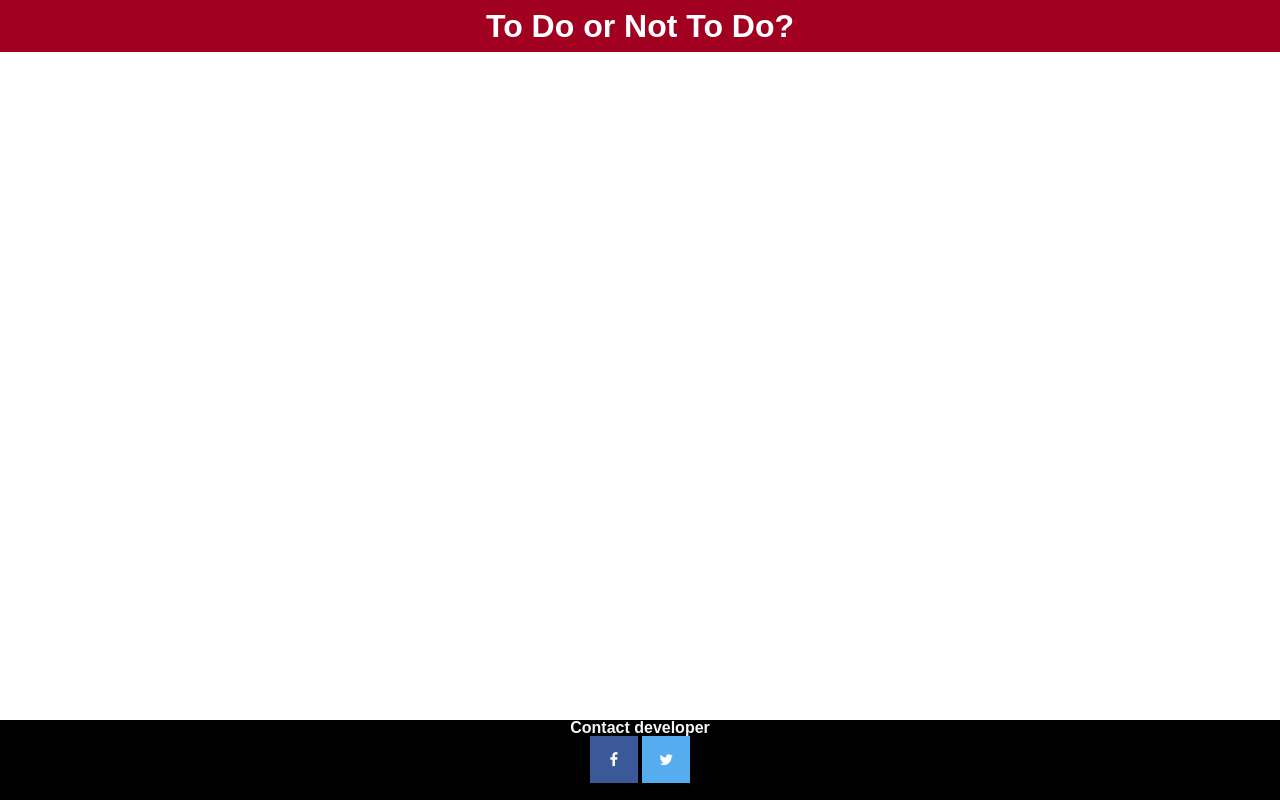
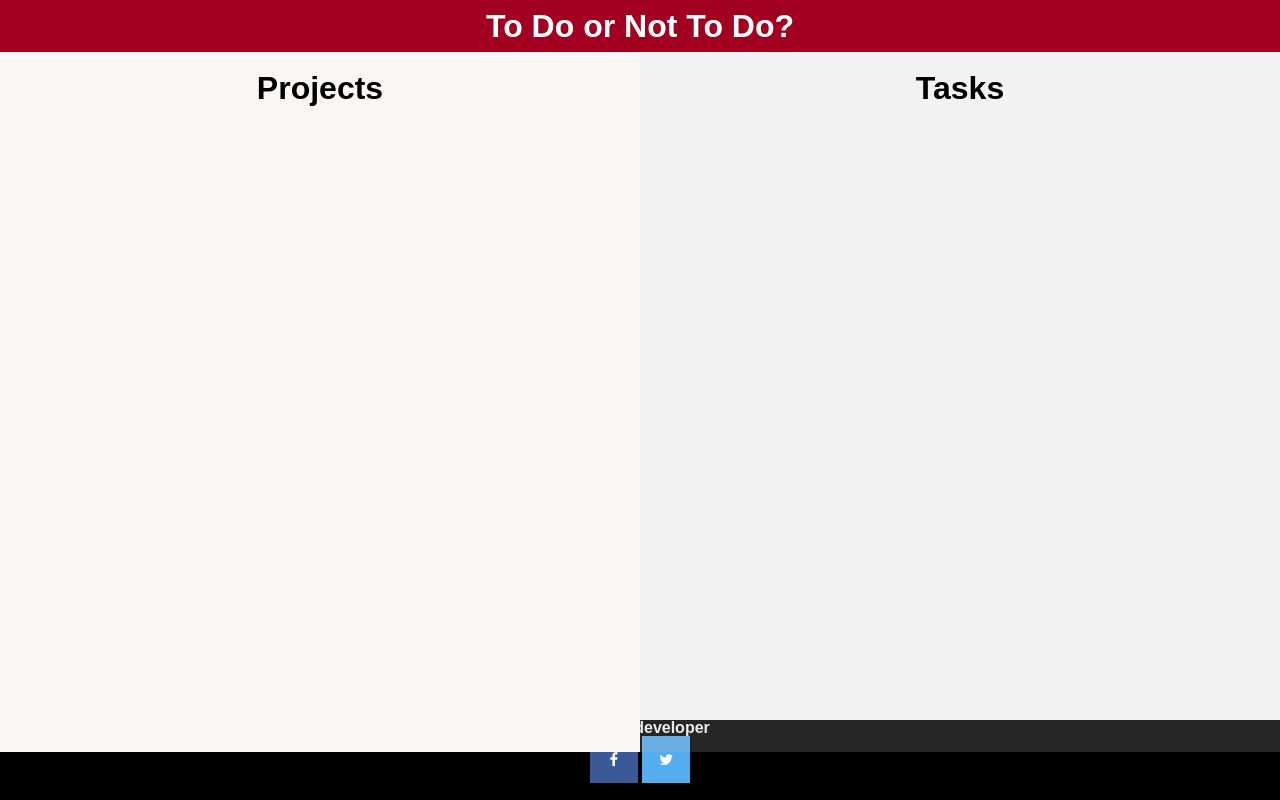
Before and after one commit to AlexKaryasov/odin-todo-project, a website built with webpack: page dist/index.html in a window 1280 px wide. Built offline with nearby package versions, Linux system fonts and the light colour scheme.

Commit message:
Added some static content for todo app

```diff
--- a/dist/assets/styles/styles.css
+++ b/dist/assets/styles/styles.css
@@ -11,6 +11,33 @@ header {
     font-weight: bold;
     top: 0px;
     padding: 10px;
+}
+
+
+/* Split the screen in half */
+
+.split {
+    height: 85%;
+    width: 50%;
+    position: fixed;
+    z-index: 1;
+    padding-top: 20px;
+}
+
+.split h2 {
+    font-size: 2em;
+    font-weight: bolder;
+    text-align: center;
+}
+
+.left {
+    left: 0;
+    background-color: #f9f6f3;
+}
+
+.right {
+    right: 0;
+    background-color: rgba(190, 190, 190, 0.2);
 }
 
 footer {
--- a/dist/index.html
+++ b/dist/index.html
@@ -14,13 +14,24 @@
     <header>
         <p>To Do or Not To Do?</p>
     </header>
-    <script src='main.js'></script>
+    <div class="split left">
+        <div>
+            <h2>Projects</h2>
+        </div>
+    </div>
 
+    <div class="split right">
+        <div class="centered">
+            <h2>Tasks</h2>
+        </div>
+    </div>
     <footer>
         <h3>Contact developer</h3>
         <a href="https://www.facebook.com/aleksandr.karasov" class="fa fa-facebook"></a>
         <a href="https://twitter.com/AKaryasov" class="fa fa-twitter"></a>
     </footer>
+
+    <script src='main.js'></script>
 </body>
 
 </html>
```
